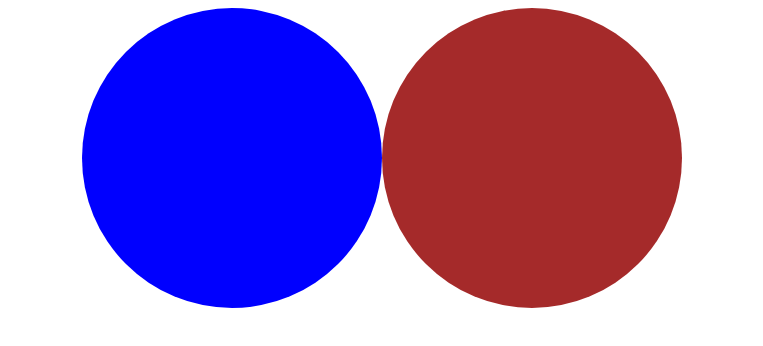
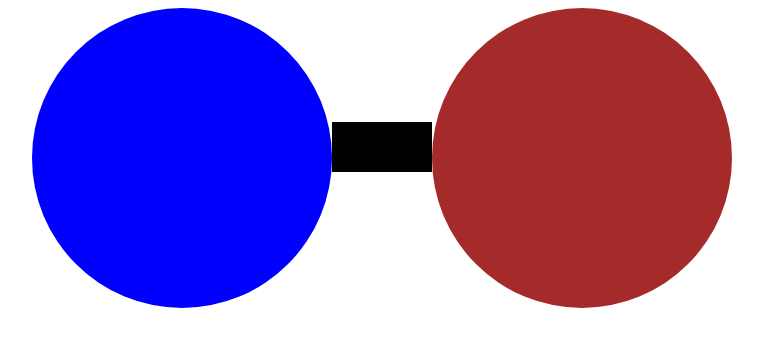
Before and after one commit to Salievabdulloh/first-branch, a plain HTML site: page index.html in a window 1280 px wide. Shown: the whole page, without its empty margins (258-1021 px from the left). Drawn offline with Linux system fonts and the light colour scheme.

Commit message:
added-a-div

```diff
--- a/index.html
+++ b/index.html
@@ -9,6 +9,9 @@
 
 <body style="display: flex; justify-content: center;">
     <div style="width: 300px; height: 300px; border-radius: 50%; background-color: blue;"></div>
+
+    <div style="width: 100px; height: 50px; background: #000; margin-top: 9%;"></div>
+
     <div style="width: 300px; height: 300px; border-radius: 50%; background-color: brown;"></div>
 </body>
 
```
